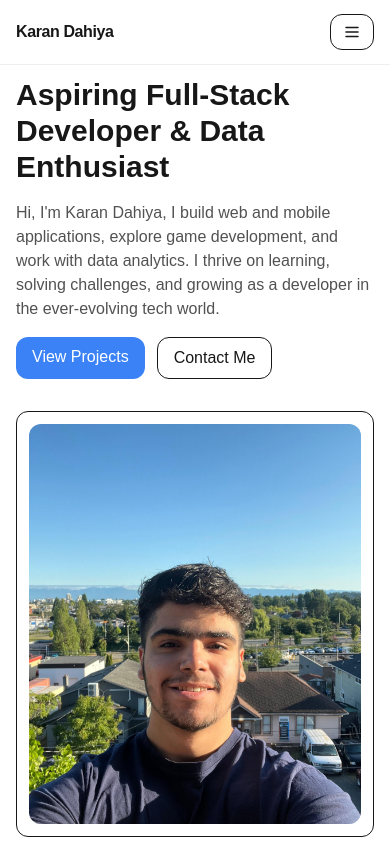
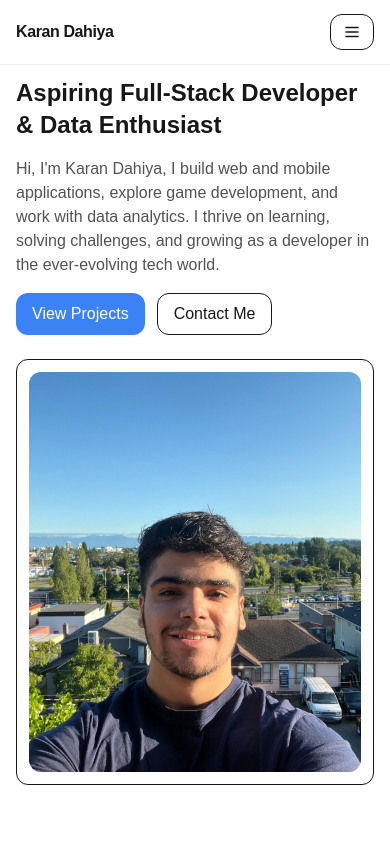
Before and after one commit to karan-dahiya/Eportfolio, a Next.js app: page / in a window 390 px wide. Shown: the top 844 px of the page. Built offline with nearby package versions, Linux system fonts and the light colour scheme.

Commit message:
few changes and scroll

```diff
--- a/src/components/Header.js
+++ b/src/components/Header.js
@@ -15,13 +15,35 @@ const NAV = [
 export default function Header() {
   const [open, setOpen] = useState(false)
 
+  const scrollToSection = (sectionId) => {
+    const element = document.getElementById(sectionId);
+    if (element) {
+      element.scrollIntoView({
+        behavior: 'smooth',
+        block: 'start',
+      });
+    }
+    setOpen(false); // Close mobile menu after clicking
+  };
+
   return (
     <header className="sticky top-0 z-40 border-b border-neutral-200/60 backdrop-blur bg-white/70">
       <div className="container mx-auto px-4 flex items-center justify-between h-16">
-        <a href="#home" className="font-semibold tracking-tight">Karan Dahiya</a>
+        <button
+          onClick={() => scrollToSection('home')}
+          className="font-semibold tracking-tight hover:text-brand-600 transition-colors duration-200 cursor-pointer"
+        >
+          Karan Dahiya
+        </button>
         <nav className="hidden md:flex items-center gap-6">
           {NAV.map(n => (
-            <a key={n.id} href={`#${n.id}`} className="text-sm hover:text-brand-600">{n.label}</a>
+            <button
+              key={n.id}
+              onClick={() => scrollToSection(n.id)}
+              className="text-sm hover:text-brand-600 transition-colors duration-200 cursor-pointer"
+            >
+              {n.label}
+            </button>
           ))}
         </nav>
         <button className="md:hidden px-3 py-2 border rounded-xl" onClick={() => setOpen(v => !v)}>
@@ -32,7 +54,13 @@ export default function Header() {
         <div className="md:hidden border-t border-neutral-200/60">
           <div className="px-4 py-3 flex flex-col gap-2">
             {NAV.map(n => (
-              <a key={n.id} href={`#${n.id}`} onClick={() => setOpen(false)} className="py-2">{n.label}</a>
+              <button
+                key={n.id}
+                onClick={() => scrollToSection(n.id)}
+                className="py-2 text-left hover:text-brand-600 transition-colors duration-200 cursor-pointer"
+              >
+                {n.label}
+              </button>
             ))}
           </div>
         </div>
--- a/src/sections/Home.js
+++ b/src/sections/Home.js
@@ -3,15 +3,25 @@ import { motion } from 'framer-motion'
 import Image from 'next/image';
 
 export default function Home() {
+  const scrollToSection = (sectionId) => {
+    const element = document.getElementById(sectionId);
+    if (element) {
+      element.scrollIntoView({
+        behavior: 'smooth',
+        block: 'start',
+      });
+    }
+  };
+
   return (
-    <div className="grid md:grid-cols-2 gap-8 items-center">
+    <div className="grid md:grid-cols-2 gap-6 items-center">
       <motion.div
         initial={{ opacity: 0, y: 16 }}
         animate={{ opacity: 1, y: 0 }}
         transition={{ duration: 0.6 }}
         className="space-y-4"
       >
-        <h1 className="text-3xl sm:text-4xl font-semibold">
+        <h1 className="text-2xl sm:text-4xl font-semibold">
           Aspiring Full‑Stack Developer & Data Enthusiast
         </h1>
         <p className="text-neutral-600">
@@ -19,11 +29,19 @@ export default function Home() {
           I build web and mobile applications, explore game development, and work with data analytics. I thrive on learning, solving challenges, and growing as a developer in the ever-evolving tech world.
         </p>
 
-
-
         <div className="flex gap-3">
-          <a href="#projects" className="px-4 py-2 bg-brand-500 text-white rounded-xl">View Projects</a>
-          <a href="#contact" className="px-4 py-2 border rounded-xl">Contact Me</a>
+          <button
+            onClick={() => scrollToSection('projects')}
+            className="px-4 py-2 bg-brand-500 text-white rounded-xl hover:bg-brand-600 transition-colors duration-200 cursor-pointer"
+          >
+            View Projects
+          </button>
+          <button
+            onClick={() => scrollToSection('contact')}
+            className="px-4 py-2 border rounded-xl hover:bg-gray-50 transition-colors duration-200 cursor-pointer"
+          >
+            Contact Me
+          </button>
         </div>
       </motion.div>
 
@@ -38,10 +56,9 @@ export default function Home() {
             src="/images/profilepicture/myphoto.jpg"
             alt="My Photo"
             fill
-    style={{ objectFit: 'cover' }} // scales and fills container
+            style={{ objectFit: 'cover' }}
           />
         </div>
-
       </motion.div>
     </div>
   )
```
Lines whose indentation alone changed are shown as unchanged.
